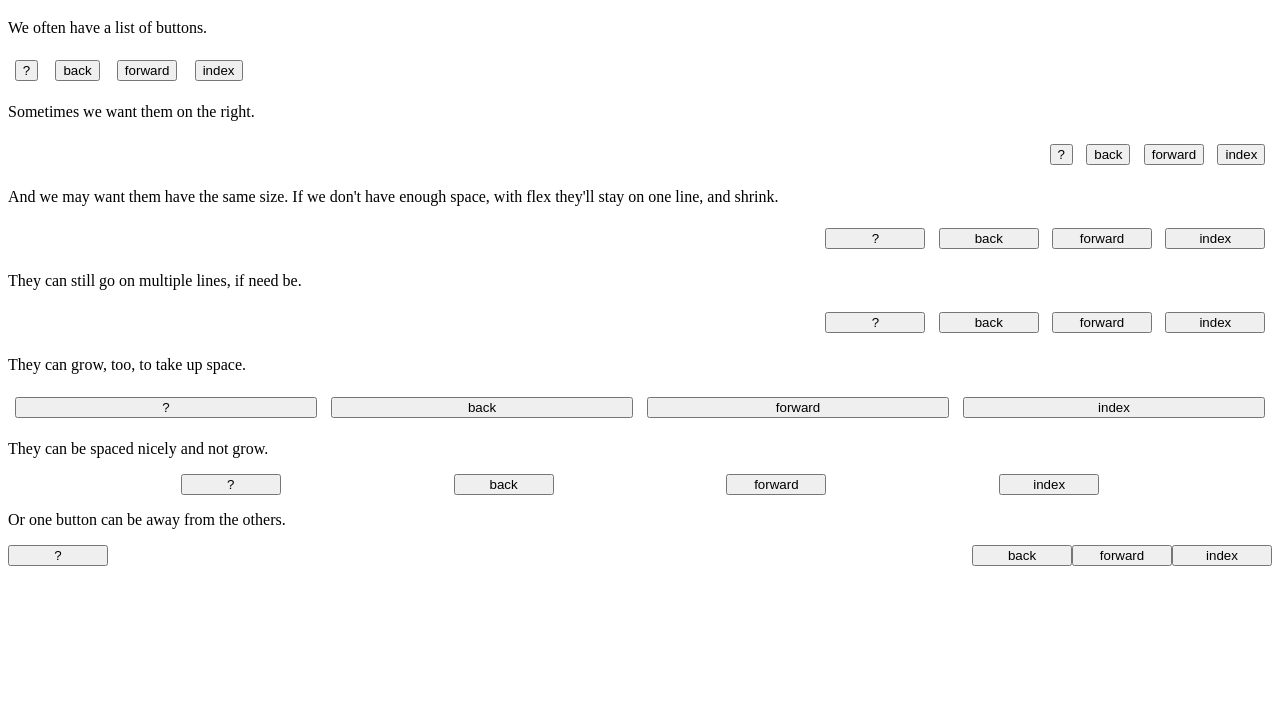
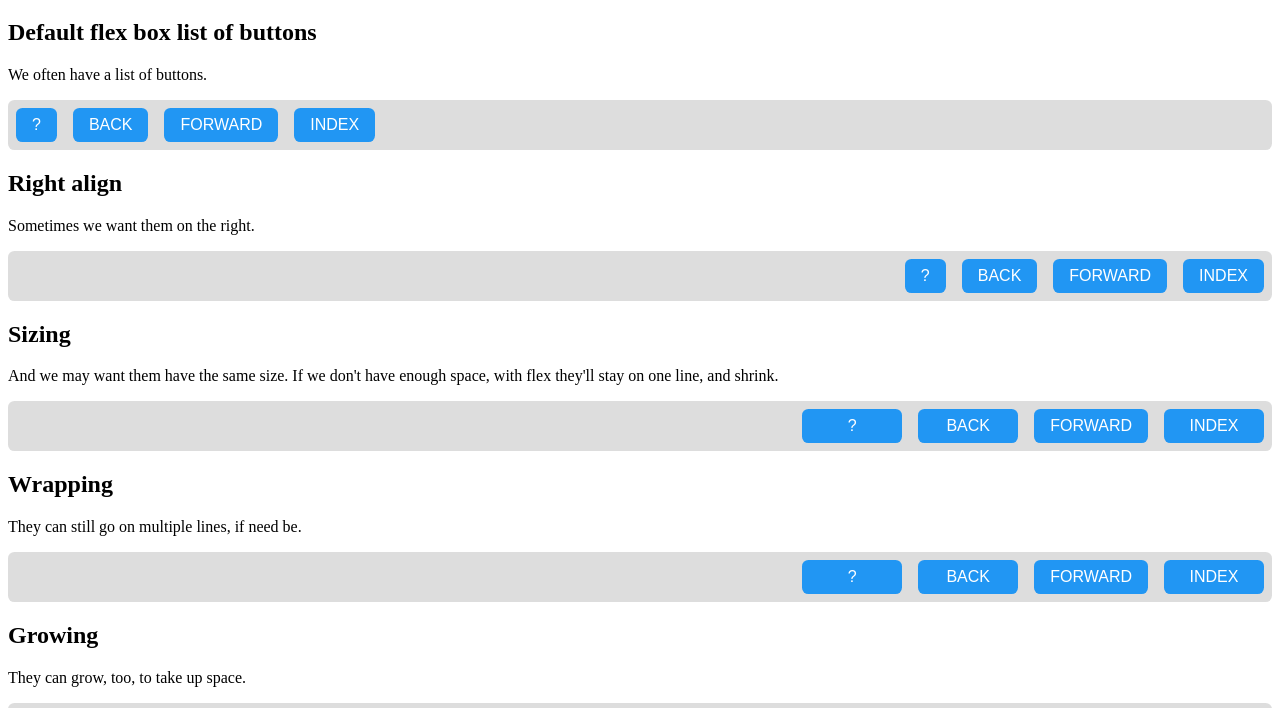
Before and after one commit to portsoc/css-layout, a plain HTML site: page flexbox/buttons1.html in a window 1280 px wide. Shown: the part 61-769 px from the top of the page. Drawn offline with Linux system fonts and the light colour scheme.

Commit message:
more words, consistent styling

```diff
--- a/flexbox/buttons1.html
+++ b/flexbox/buttons1.html
@@ -4,8 +4,29 @@
 <h1>Using Flex Box Layout</h1>
 
 <style>
+  body {
+    background: white;
+    color: black;
+  }
+
   button {
     margin: .5em;
+    background: rgb(33, 150, 243);
+    color: white;
+    text-transform: uppercase;
+    padding: .5em 1em;
+    border-radius: .4em;
+    border: none;
+    font-size: 1em;
+  }
+
+  section {
+    background: #ddd;
+    border-radius: .4em;
+  }
+
+  #buttons1 {
+    display: flex;
   }
 
   #buttons2 {
@@ -51,7 +72,6 @@
 
   #buttons6 button {
     flex-basis: 100px;
-    margin: 0;
   }
 
   #buttons7 {
@@ -60,13 +80,14 @@
 
   #buttons7 button {
     flex-basis: 100px;
-    margin: 0;
   }
 
   #buttons7 button:first-child {
     margin-right: auto;
   }
 </style>
+
+<h2>Default flex box list of buttons</h2>
 
 <p>We often have a list of buttons.</p>
 
@@ -77,6 +98,8 @@
   <button>index</button>
 </section>
 
+<h2>Right align</h2>
+
 <p>Sometimes we want them on the right.</p>
 
 <section id=buttons2>
@@ -85,6 +108,8 @@
   <button>forward</button>
   <button>index</button>
 </section>
+
+<h2>Sizing</h2>
 
 <p>And we may want them have the same size. If we don't have enough space, with flex they'll stay on one line, and shrink.</p>
 
@@ -95,6 +120,8 @@
   <button>index</button>
 </section>
 
+<h2>Wrapping</h2>
+
 <p>They can still go on multiple lines, if need be.</p>
 
 <section id=buttons4>
@@ -104,6 +131,8 @@
   <button>index</button>
 </section>
 
+<h2>Growing</h2>
+
 <p>They can grow, too, to take up space.</p>
 
 <section id=buttons5>
@@ -112,6 +141,8 @@
   <button>forward</button>
   <button>index</button>
 </section>
+
+<h2>Spacing</h2>
 
 <p>They can be spaced nicely and not grow.</p>
 
```
Also changed, not shown: flexbox/buttons0.html (+25 -2 lines), flexbox/cats0.html (+9 -0 lines), flexbox/cats1.html (+5 -0 lines), flexbox/cats2.html (+5 -0 lines), flexbox/cats3.html (+5 -0 lines).
